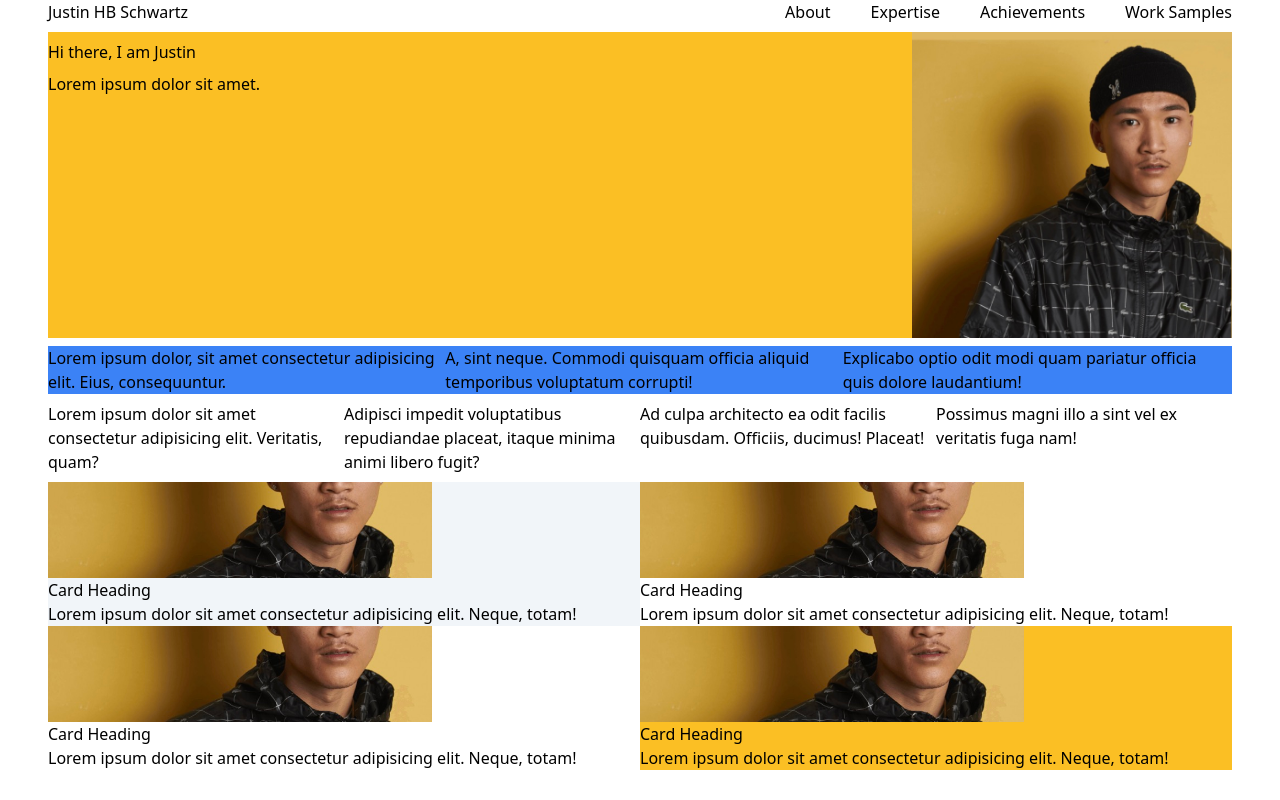
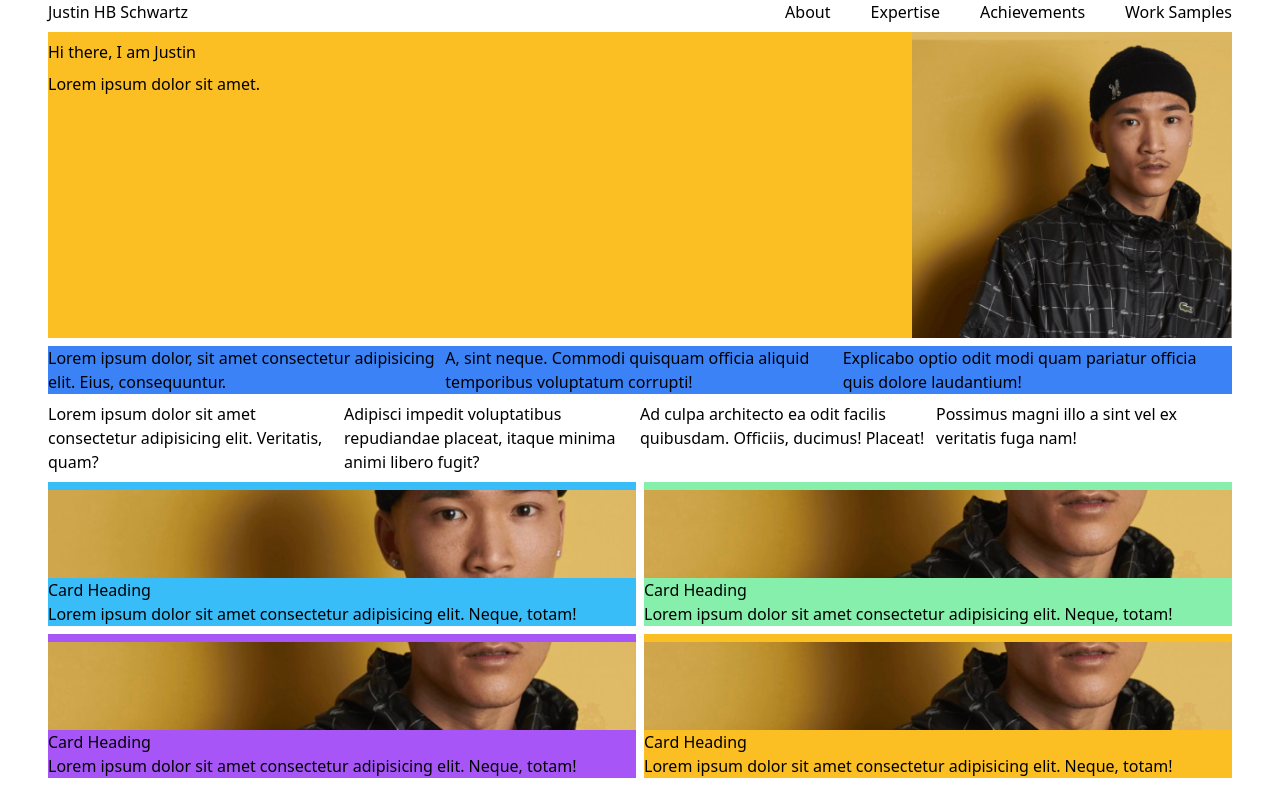
Before and after one commit to SmailBestybay/jhbs, a React (Vite) app: page / in a window 1280 px wide. Built offline with nearby package versions, Linux system fonts and the light colour scheme.

Commit message:
add image position and fir, as well as bgs

```diff
--- a/src/components/WorkSample.jsx
+++ b/src/components/WorkSample.jsx
@@ -2,10 +2,10 @@
 
 export default function WorkSamples() {
   return (
-    <section className="grid grid-cols-1 sm:grid-cols-2">
-      <div className="bg-slate-100">
+    <section className="grid grid-cols-1 gap-2 sm:grid-cols-2">
+      <div className="bg-sky-400">
         <img
-          className="h-24 w-96 object-cover"
+          className="object-[100%_30%] h-24 w-full object-cover pt-2"
           src="./sample.jpg"
           alt="sample"
         />
@@ -14,9 +14,9 @@ export default function WorkSamples() {
           Lorem ipsum dolor sit amet consectetur adipisicing elit. Neque, totam!
         </p>
       </div>
-      <div className="">
+      <div className="bg-green-300">
         <img
-          className="h-24 w-96 object-cover"
+          className="h-24 w-full object-cover pt-2"
           src="./sample.jpg"
           alt="sample"
         />
@@ -25,9 +25,9 @@ export default function WorkSamples() {
           Lorem ipsum dolor sit amet consectetur adipisicing elit. Neque, totam!
         </p>
       </div>
-      <div className="">
+      <div className="bg-purple-500">
         <img
-          className="h-24 w-96 object-cover"
+          className="h-24 w-full object-cover pt-2"
           src="./sample.jpg"
           alt="sample"
         />
@@ -38,7 +38,7 @@ export default function WorkSamples() {
       </div>
       <div className="bg-amber-400">
         <img
-          className="h-24 w-96 object-cover"
+          className="h-24 w-full object-cover pt-2"
           src="./sample.jpg"
           alt="sample"
         />
```
